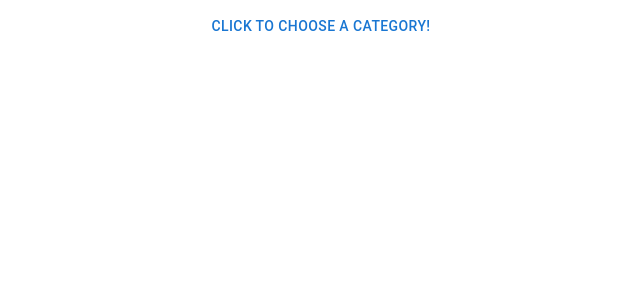
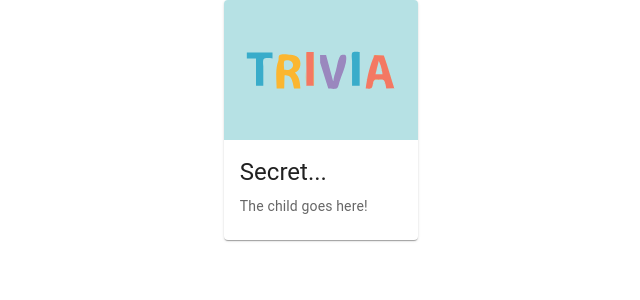
Before and after one commit to noners6/Star-War-Trivia, a React (Create React App) app: page / in a window 1280 px wide. Shown: the top 300 px of the page, without its empty margins (319-959 px from the left). Built offline with nearby package versions, Linux system fonts and the light colour scheme; no server answers.

Commit message:
card working, api not so muc

```diff
--- a/src/App.tsx
+++ b/src/App.tsx
@@ -1,6 +1,6 @@
 import React from "react";
 import { BrowserRouter, Route, Routes } from "react-router-dom";
-import "./App.css";
+import "./app.css";
 import { Trivia } from "./Trivia";
 
 function App() {
--- /dev/null
+++ b/src/Cards/DefaultCard.tsx
@@ -0,0 +1,28 @@
+import { Card, CardContent, CardMedia, Typography } from "@mui/material";
+import React, { ReactElement } from "react";
+import triviaSvg from "../assets/triviaSvg.svg";
+
+const DefaultCard = (): ReactElement => {
+  const defaultCard = (
+    <Card sx={{ maxWidth: 345 }}>
+      <CardMedia
+        component="img"
+        alt="green iguana"
+        height="140"
+        image={triviaSvg}
+      />
+      <CardContent>
+        <Typography gutterBottom variant="h5" component="div">
+          Secret...
+        </Typography>
+        <Typography variant="body2" color="text.secondary">
+          The child goes here!
+        </Typography>
+      </CardContent>
+    </Card>
+  );
+
+  return <div>{defaultCard}</div>;
+};
+
+export default DefaultCard;
--- a/src/Cards/PersonCard.tsx
+++ b/src/Cards/PersonCard.tsx
@@ -7,9 +7,10 @@ interface PersonCardProps {
 const PersonCard = (props: PersonCardProps): ReactElement => {
   const birthYear = _.get(props.personData, "birth_year");
   const hairColor = _.get(props.personData, "hair_color");
+  const gender = _.get(props.personData, "gender");
 
   console.log("birthYear, hairColor", birthYear, hairColor);
-  return <div>{birthYear + " " + hairColor}</div>;
+  return <div>{birthYear + " " + hairColor + " " + gender}</div>;
 };
 
 export default PersonCard;
--- a/src/RandomCategoryGeneratorButton.tsx
+++ b/src/RandomCategoryGeneratorButton.tsx
@@ -14,15 +14,21 @@ export const RandomCategoryGeneratorButton = (): ReactElement => {
   const [state, setState] = useState(false);
 
   useEffect(() => {
+    if (userClicked) {
+      setUserClicked(false);
       randomCard();
       getStarWarsData(category, entry).then((data: any) => {
         setData(data);
       });
       const key: string = "data";
       setObjectData(data[key as keyof never[]]);
+      setUserClicked(false);
+    }
   }, [userClicked, setUserClicked]);
 
-  const handleOnClick = () => {
+  const handleOnClick = (e: any) => {
+    e.preventDefault();
+    console.log("you clicked the button");
     setNum(randomGenerator(1, 1));
     setUserClicked(true);
   };
--- a/src/Trivia.tsx
+++ b/src/Trivia.tsx
@@ -1,16 +1,11 @@
-import { CardActions, CardContent } from "@mui/material";
 import React, { ReactElement } from "react";
-import { RandomCategoryGeneratorButton } from "./RandomCategoryGeneratorButton";
+import DefaultCard from "././Cards/DefaultCard";
 import "./trivia.css";
 
 export const Trivia = (): ReactElement => {
   const card = (
     <React.Fragment>
-      <CardActions>
-        <RandomCategoryGeneratorButton />
-      </CardActions>
-
-      <CardContent></CardContent>
+      <DefaultCard />
     </React.Fragment>
   );
 
--- /dev/null
+++ b/src/card.css
@@ -0,0 +1,11 @@
+.container {
+  min-width: 400;
+  max-width: fit-content;
+  margin: auto;
+}
+
+.header {
+  font-size: 18;
+  color: #001d3f;
+  margin-bottom: 5;
+}
```
Also changed, not shown: src/assets/triviaSvg.svg (added). Lines whose indentation alone changed are shown as unchanged.
